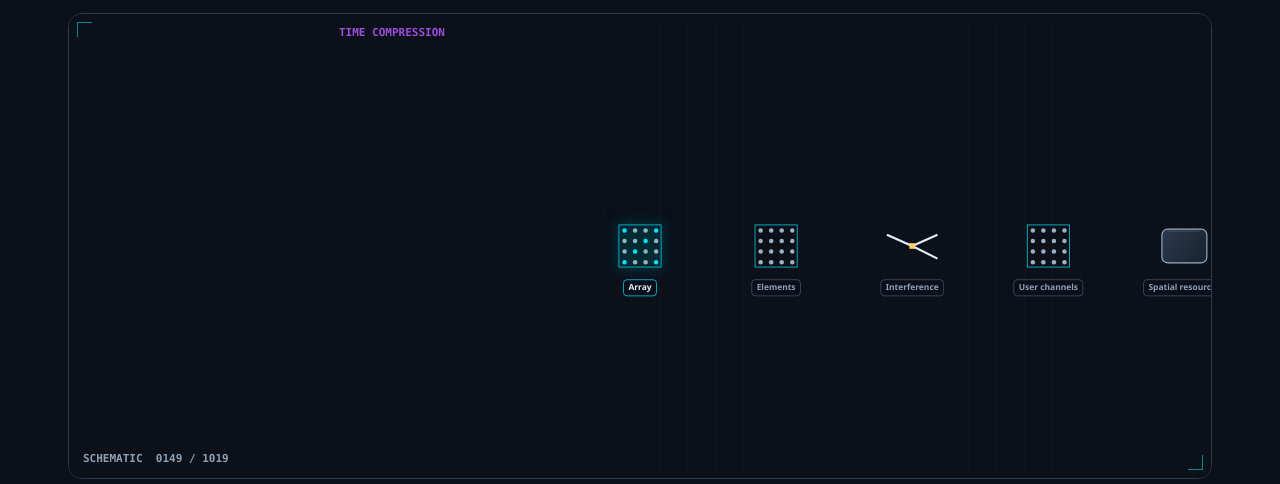
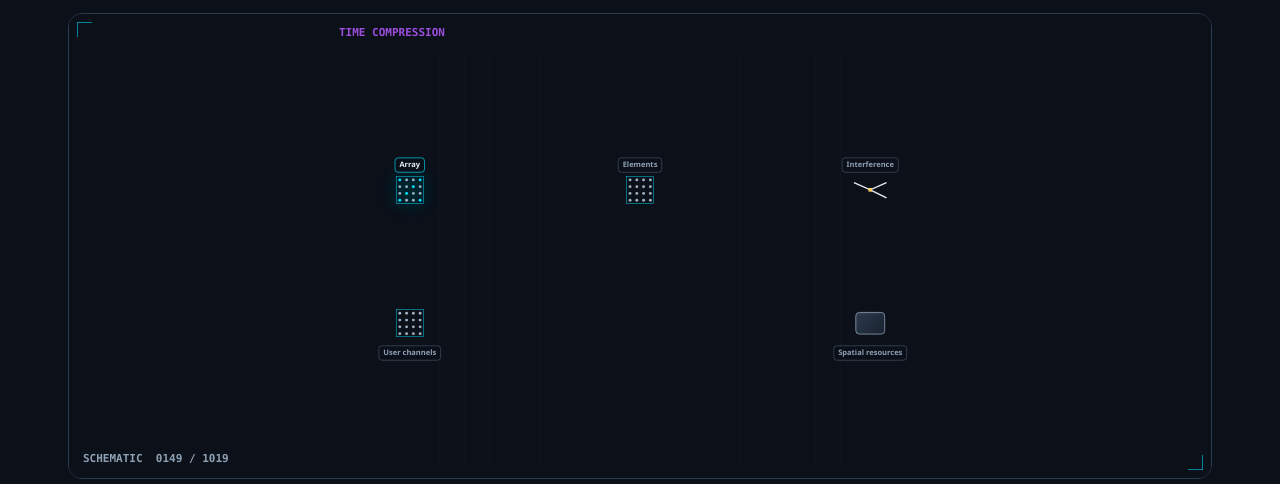
Before and after one commit to mizcausevic-dev/massive-mimo-radio-panel-explainer, a plain HTML site: page index.html in a window 1280 px wide. Shown: the part 310-794 px from the top of the page. Drawn offline with Linux system fonts and the light colour scheme.

Commit message:
Spread schematic parts so labels no longer overlap.

```diff
--- a/engine.js
+++ b/engine.js
@@ -1141,15 +1141,7 @@
     }
     var a = cen(prev);
     var b = cen(nodes);
-    var e = si === 0 ? smooth(Math.min(1, local / 0.45)) : smooth(Math.min(1, local / 0.32));
-    var z1 = si === 4 ? 1.02 : 1.12;
-    var z0 = si === 0 ? 1.0 : 1.06;
-    return {
-      x: a.x + (b.x - a.x) * e,
-      y: a.y + (b.y - a.y) * e,
-      z: z0 + (z1 - z0) * e,
-      si: si
-    };
+    return { x: 0.5, y: 0.48, z: 1, si: si };
   }
 
   function drawSilhouette(ctx, kind) {
@@ -1195,15 +1187,17 @@
 
   function drawLabel(ctx, node, p, on) {
     ctx.font = "600 12px ui-sans-serif, Segoe UI, sans-serif";
-    var lines = wrap(ctx, node.label, 148);
+    var lines = wrap(ctx, node.label, 128);
     var w = 0;
     var i;
     for (i = 0; i < lines.length; i++) w = Math.max(w, ctx.measureText(lines[i]).width);
-    w = Math.min(156, w + 14);
+    w = Math.min(136, w + 14);
     var h = lines.length * 15 + 8;
+    var above = node.y < 0.45;
     var lx = p.x - w / 2;
-    var ly = p.y + 48;
-    if (ly + h > 680) ly = p.y - 48 - h;
+    var ly = above ? p.y - 28 - h : p.y + 36;
+    if (lx < 28) lx = 28;
+    if (lx + w > 1172) lx = 1172 - w;
     ctx.fillStyle = "rgba(11,16,25,.86)";
     roundRect(ctx, lx, ly, w, h, 5);
     ctx.fill();
@@ -1257,6 +1251,7 @@
     var accent = roleColor(node.role);
     ctx.save();
     ctx.translate(p.x, p.y);
+    ctx.scale(0.72, 0.72);
     if (on) {
       ctx.shadowColor = accent;
       ctx.shadowBlur = 16;
```
Also changed, not shown: index.html (+1 -1 lines), scene.json (+10 -10 lines).
